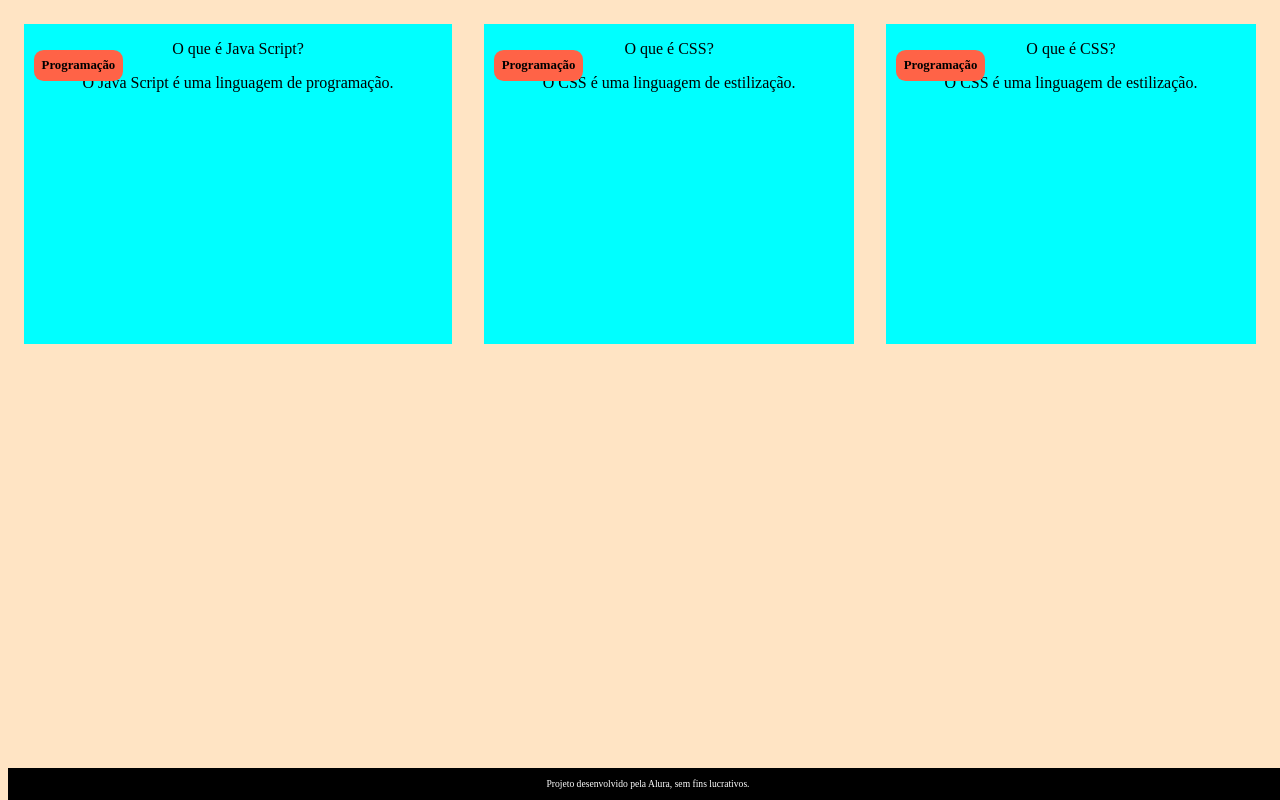
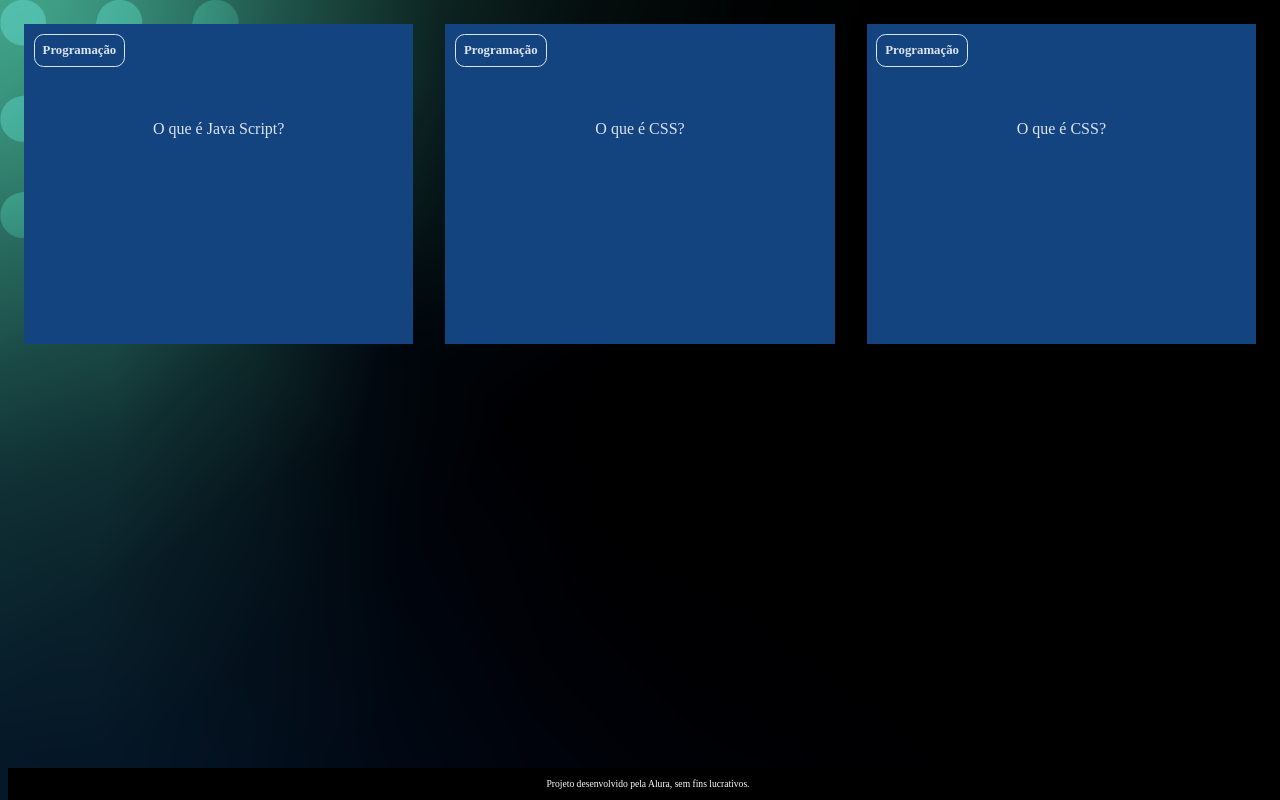
Before and after one commit to epedrow/Flashcard-Pedro, a plain HTML site: page Pedro-JSweb/index.html in a window 1280 px wide. Drawn offline with Linux system fonts and the light colour scheme.

Commit message:
Add files via upload

```diff
--- a/Pedro-JSweb/assets/style.css
+++ b/Pedro-JSweb/assets/style.css
@@ -1,10 +1,28 @@
+:root {
+    --text-color: #DBE4EF;
+    --card-front-color: #144480;
+    --card-back-color: #00F4BF;
+}
 body {
-    background-color: bisque;
     font-family: Bai Jamjuree;
+    background: url(../img/bg-desktop.webp)
 }
 
 #container {
     display:flex ;
+}
+.cartao:hover .cartao__conteudo {
+    transform: rotateY(180deg);
+}
+.cartao__conteudo__pergunta,
+.cartao__conteudo__resposta {
+    backface-visibility: hidden;
+    position: absolute;
+    height: 100%;
+    width: 100%;
+}
+.cartao__conteudo__resposta {
+    transform: rotateY(180deg);
 }
 footer {
     background-color: black;
@@ -27,16 +45,37 @@ footer p{
     flex-grow: 1;
     flex-basis: calc(33% -6rem);
 }
+
 .cartao__conteudo {
+    background-color: var(--card-front-color);
     text-align: center;
     height: 100%;
+    transform-style: preserve-3d;
+    transition: transform 300ms ease-in-out;
 }
+
 .cartao__conteudo h3 {
-    background-color: tomato;
+    color: var(--text-color);
+    border: 1px solid var(--text-color);
     text-align: left;
     padding: 0.5rem;
     position: absolute;
     margin: 0.6rem;
     border-radius: 0.6rem;
     font-size: 1vw;
+    backface-visibility: hidden;
 }
+
+.cartao__conteudo__pergunta p{
+    color: var(--text-color);
+    font-weight: 500;
+}
+.cartao__conteudo__resposta p{
+    color: var(--card-back-color);
+    font-weight: 700;
+}
+.cartao__conteudo p {
+    margin-top: 1rem;
+    padding: 2rem;
+    margin-top: 4rem;
+}
```
Also changed, not shown: Pedro-JSweb/img/bg-desktop.webp (added), Pedro-JSweb/img/bg-mobile.webp (added), Pedro-JSweb/img/bg-tablet.webp (added).
